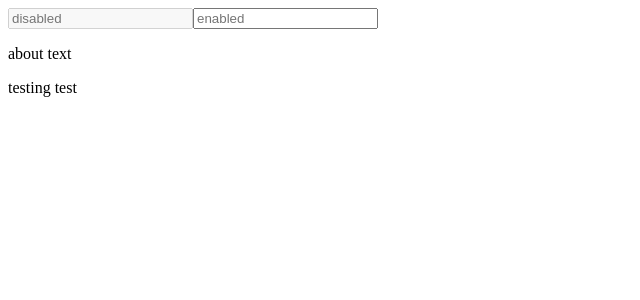
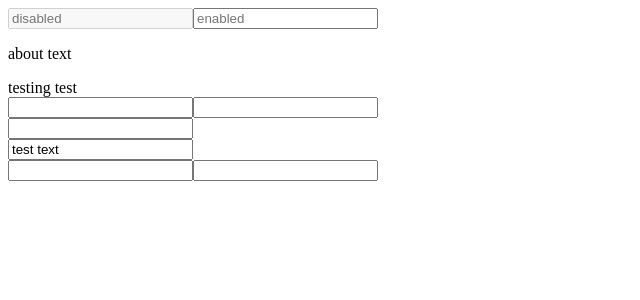
Before and after one commit to vitaliyeb/reactTestComponents, a React (Create React App) app: page / in a window 1280 px wide. Shown: the top 300 px of the page, without its empty margins (0-640 px from the left). Built offline with nearby package versions, Linux system fonts and the light colour scheme; the HTML template or start-up script is replaced by a standard one.

Commit message:
toBeRequired and toBeInvalid

```diff
--- a/src/jestDomComponent.js
+++ b/src/jestDomComponent.js
@@ -22,6 +22,22 @@ export default function JestDomComponent () {
                 {/*toBeInTheDocument*/}
                 <div data-testid='elementInDocument'></div>
             </div>
+            <div>
+                {/*toBeInvalid*/}
+                <input data-testid='invalidInput' type="text" aria-invalid/>
+                <input data-testid='notInvalidInput' type="text" aria-invalid='false'/>
+                <form data-testid='invalidForm'>
+                    <input type="text" required/>
+                </form>
+                <form data-testid='notInvalidForm'>
+                    <input type="text" value='test text' readOnly required/>
+                </form>
+            </div>
+            <div>
+                {/*toBeRequired*/}
+                <input data-testid='requiredElement' type="text" required/>
+                <input data-testid='notRequiredElement' type="text"/>
+            </div>
         </div>
     )
 }
```
Also changed, not shown: 1 other file (tests, documents, lock files or other folders).
